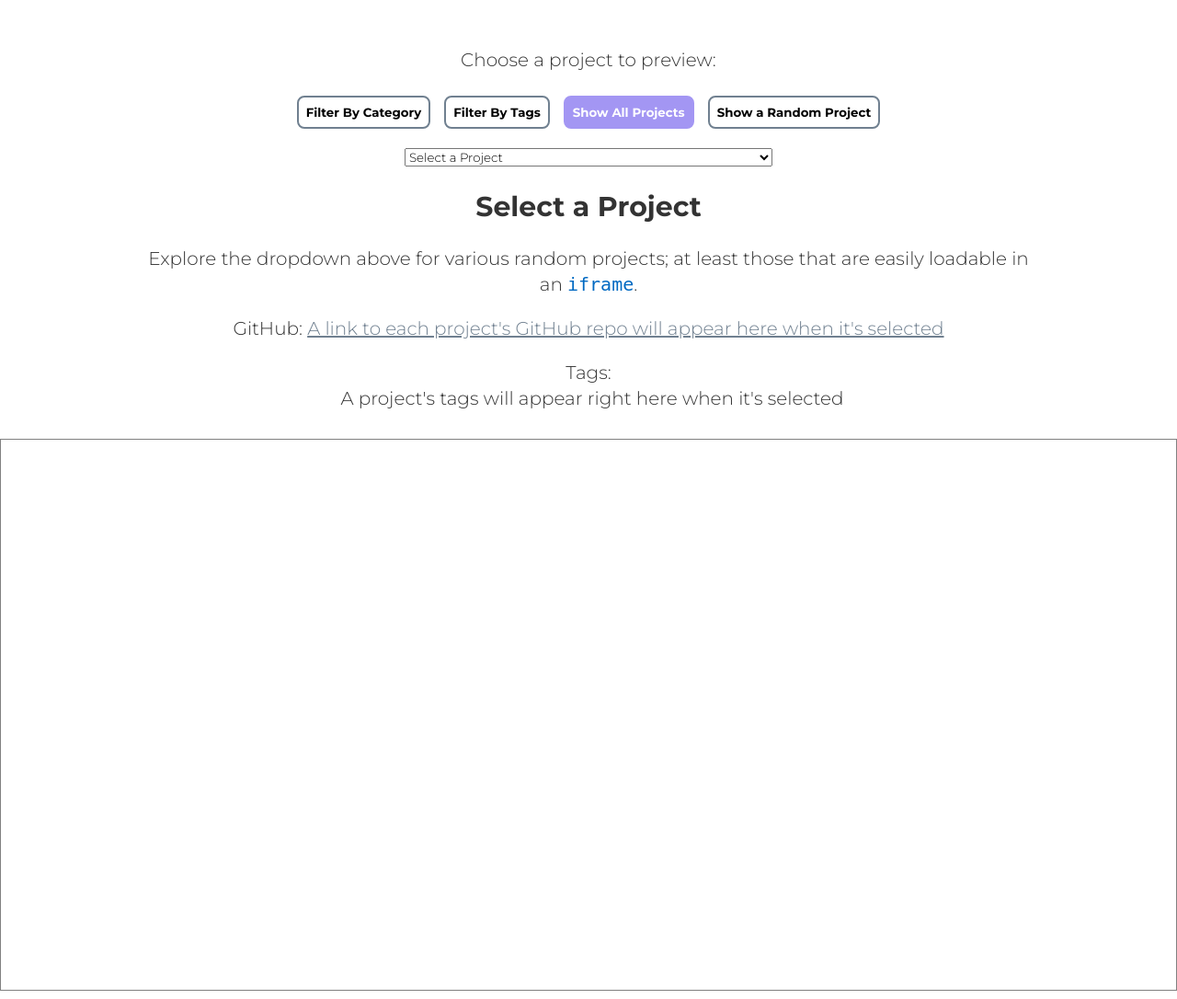
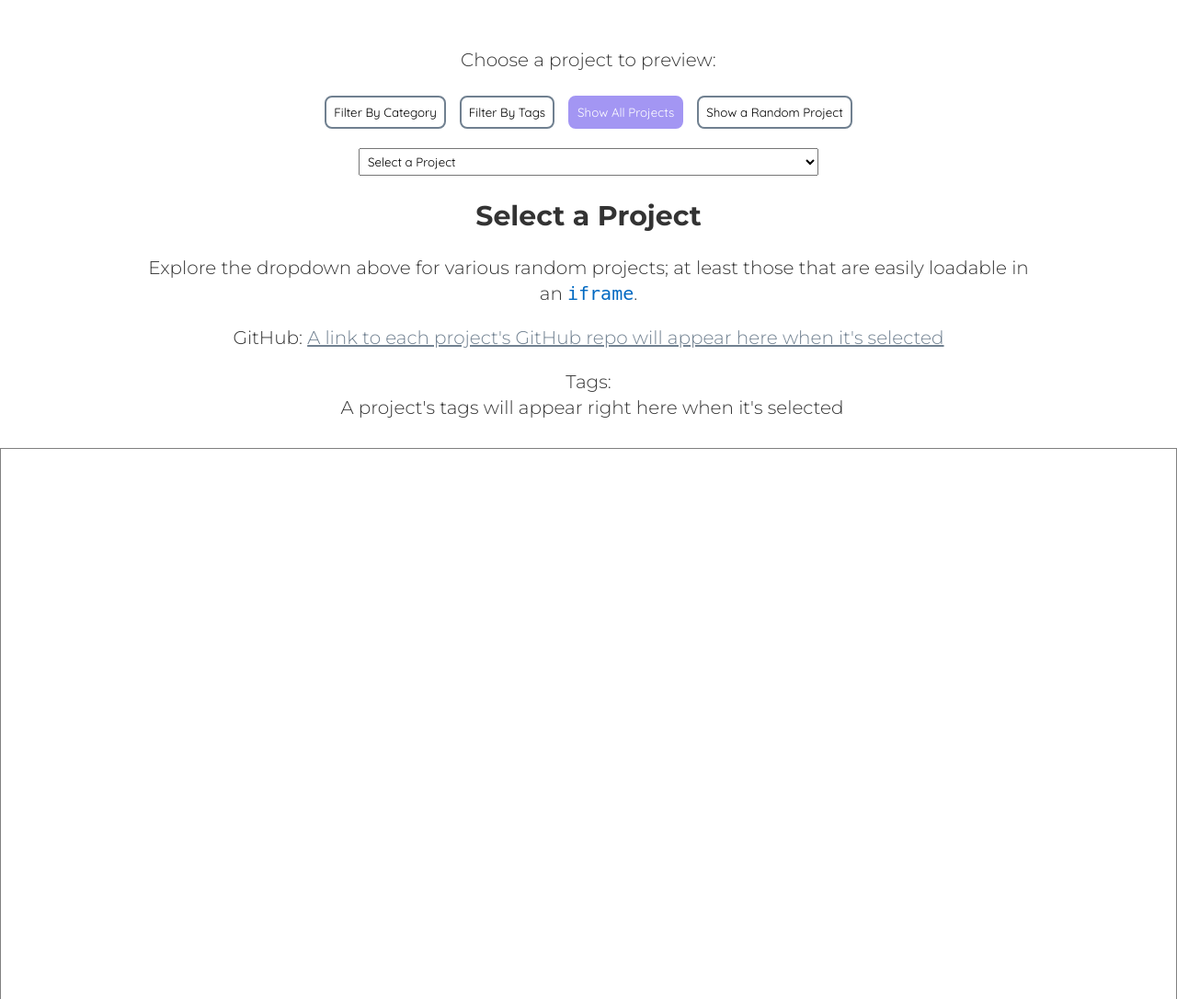
Before and after one commit to carvacodes/carvacodes.github.io, a PHP site: page / in a window 1280 px wide. Shown: the part 1629-2715 px from the top of the page at 92% size. Run offline with PHP 8.4, Linux system fonts and the light colour scheme; some libraries are stand-ins or nearby versions.

Commit message:
update ui element font, modify project select list default option text on category or tag select

```diff
--- a/css/style.css
+++ b/css/style.css
@@ -27,12 +27,16 @@ section {
   min-height: 33vh;
 }
 
-h1, h2, h3, h4, h5, button {
+h1, h2, h3, h4, h5 {
   font-family: "Montserrat", "Open Sans", "Arial", sans-serif;
   font-weight: 700;
 }
 
-p, a, li, select, option {
+button, select, option {
+  font-family: "Quicksand", "Montserrat", "Open Sans", "Arial", sans-serif;
+}
+
+p, a, li {
   font-family: "Montserrat", "Open Sans", "Arial", sans-serif;
   font-weight: 300;
 }
@@ -83,6 +87,7 @@ img {
   border-radius: 8px;
   padding: 8px;
   margin: 15px;
+  font-family: "Quicksand", "Montserrat", "Open Sans", "Arial", sans-serif;
 }
 .button:hover {
   color: white;
@@ -92,6 +97,7 @@ img {
   border-radius: 8px;
   padding: 8px;
   margin: 15px;
+  font-family: "Quicksand", "Montserrat", "Open Sans", "Arial", sans-serif;
 }
 
 .button.bright {
@@ -102,6 +108,7 @@ img {
   border-radius: 8px;
   padding: 8px;
   margin: 15px;
+  font-family: "Quicksand", "Montserrat", "Open Sans", "Arial", sans-serif;
 }
 .button.bright:hover {
   color: white;
@@ -111,6 +118,7 @@ img {
   border-radius: 8px;
   padding: 8px;
   margin: 15px;
+  font-family: "Quicksand", "Montserrat", "Open Sans", "Arial", sans-serif;
 }
 
 .alternate-colors {
@@ -272,6 +280,7 @@ img {
   border-radius: 8px;
   padding: 8px;
   margin: 15px;
+  font-family: "Quicksand", "Montserrat", "Open Sans", "Arial", sans-serif;
 }
 .main-nav a:hover li {
   color: white;
@@ -281,6 +290,7 @@ img {
   border-radius: 8px;
   padding: 8px;
   margin: 15px;
+  font-family: "Quicksand", "Montserrat", "Open Sans", "Arial", sans-serif;
 }
 
 /********************/
@@ -381,6 +391,7 @@ img {
   border-radius: 8px;
   padding: 8px;
   margin: 15px;
+  font-family: "Quicksand", "Montserrat", "Open Sans", "Arial", sans-serif;
   display: flex;
   justify-content: space-between;
   align-items: center;
@@ -445,8 +456,9 @@ img {
 .projects-list select {
   display: block;
   margin: 1rem auto;
-  max-width: 400px;
-  width: 80%;
+  max-width: 500px;
+  width: 90%;
+  padding: 5px;
 }
 
 .sort-type button {
@@ -459,6 +471,7 @@ img {
   border-radius: 8px;
   padding: 8px;
   margin: 15px;
+  font-family: "Quicksand", "Montserrat", "Open Sans", "Arial", sans-serif;
 }
 .sort-type button.active {
   color: white;
@@ -468,6 +481,7 @@ img {
   border-radius: 8px;
   padding: 8px;
   margin: 15px;
+  font-family: "Quicksand", "Montserrat", "Open Sans", "Arial", sans-serif;
 }
 .sort-type button:hover {
   color: white;
@@ -477,6 +491,7 @@ img {
   border-radius: 8px;
   padding: 8px;
   margin: 15px;
+  font-family: "Quicksand", "Montserrat", "Open Sans", "Arial", sans-serif;
   cursor: pointer;
 }
 
--- a/css/style.scss
+++ b/css/style.scss
@@ -18,6 +18,7 @@
 @mixin font_family() { font-family: 'Montserrat', 'Open Sans', 'Arial', sans-serif; }
 @mixin display_fonts() { @include font-family(); font-weight: 700; }
 @mixin body_fonts() { @include font-family(); font-weight: 300; }
+@mixin ui_fonts() { font-family: 'Quicksand', 'Montserrat', 'Open Sans', 'Arial', sans-serif; }
 @mixin button($type, $ctx) {
   @if $type == 'solid' {
     color: white;
@@ -32,6 +33,7 @@
   border-radius: 8px;
   padding: 8px;
   margin: 15px;
+  @include ui_fonts();
 }
 
 /********************/
@@ -58,9 +60,11 @@ section {
   min-height: 33vh;
 }
 
-h1, h2, h3, h4, h5, button { @include display_fonts(); }
+h1, h2, h3, h4, h5 { @include display_fonts(); }
 
-p, a, li, select, option { @include body_fonts(); }
+button, select, option { @include ui_fonts(); }
+
+p, a, li { @include body_fonts(); }
 
 p, li { line-height: 1.4em; }
 
@@ -442,8 +446,9 @@ img {
   select {
     display: block;
     margin: 1rem auto;
-    max-width: 400px;
-    width: 80%;
+    max-width: 500px;
+    width: 90%;
+    padding: 5px;
   }
 }
 
--- a/index.html
+++ b/index.html
@@ -2,8 +2,11 @@
 <html lang="en">
 <head>
 	<title>Arielle Carvajal - Code Nerd</title>
+	<link rel="preconnect" href="https://fonts.googleapis.com">
+	<link rel="preconnect" href="https://fonts.gstatic.com" crossorigin>
 	<link href="https://fonts.googleapis.com/css?family=Montserrat:300,700" rel="stylesheet">
 	<link href="https://fonts.googleapis.com/css?family=Open+Sans:300,700" rel="stylesheet">
+	<link href="https://fonts.googleapis.com/css2?family=Quicksand:wght@300..700&display=swap" rel="stylesheet">
 
 	<script src="js/jquery-3.2.1.min.js"></script>
 	<script src="js/script.js" type="text/javascript"></script>
--- a/js/script.js
+++ b/js/script.js
@@ -147,9 +147,11 @@ $(document).ready(function(){
     if (this.children[0].innerText == 'Select a Category') {
       projectSelectElement[0].style.display = 'block';
       projectSelectElement[0].innerHTML = categoryListProjectsHTML[groupSelection];
+      projectSelectElement[0].children[0].innerText += ' from the ' + this.value + ' Category';
     } else if (this.children[0].innerText == 'Select a Tag') {
       projectSelectElement[0].style.display = 'block';
       projectSelectElement[0].innerHTML = tagListProjectsHTML[groupSelection];
+      projectSelectElement[0].children[0].innerText += ' with the ' + this.value + ' Tag';
     }
   }
 
```
